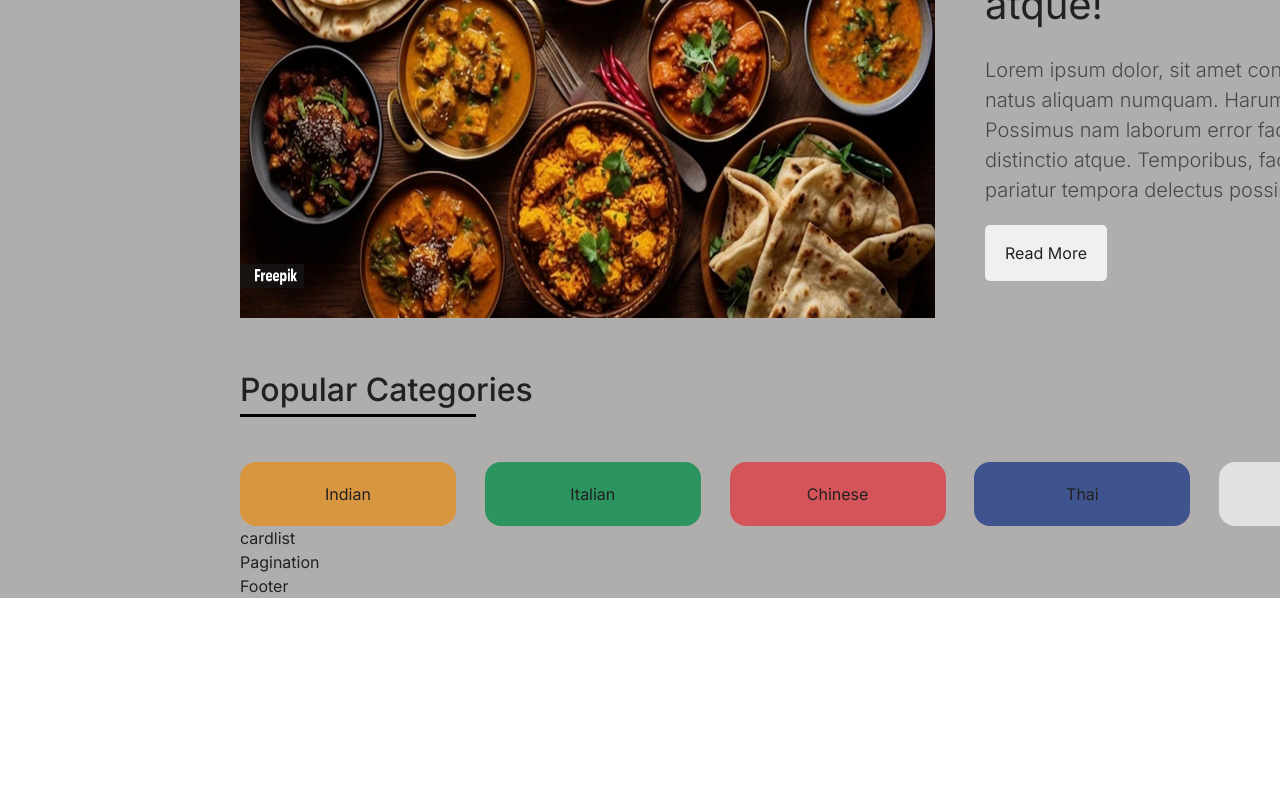
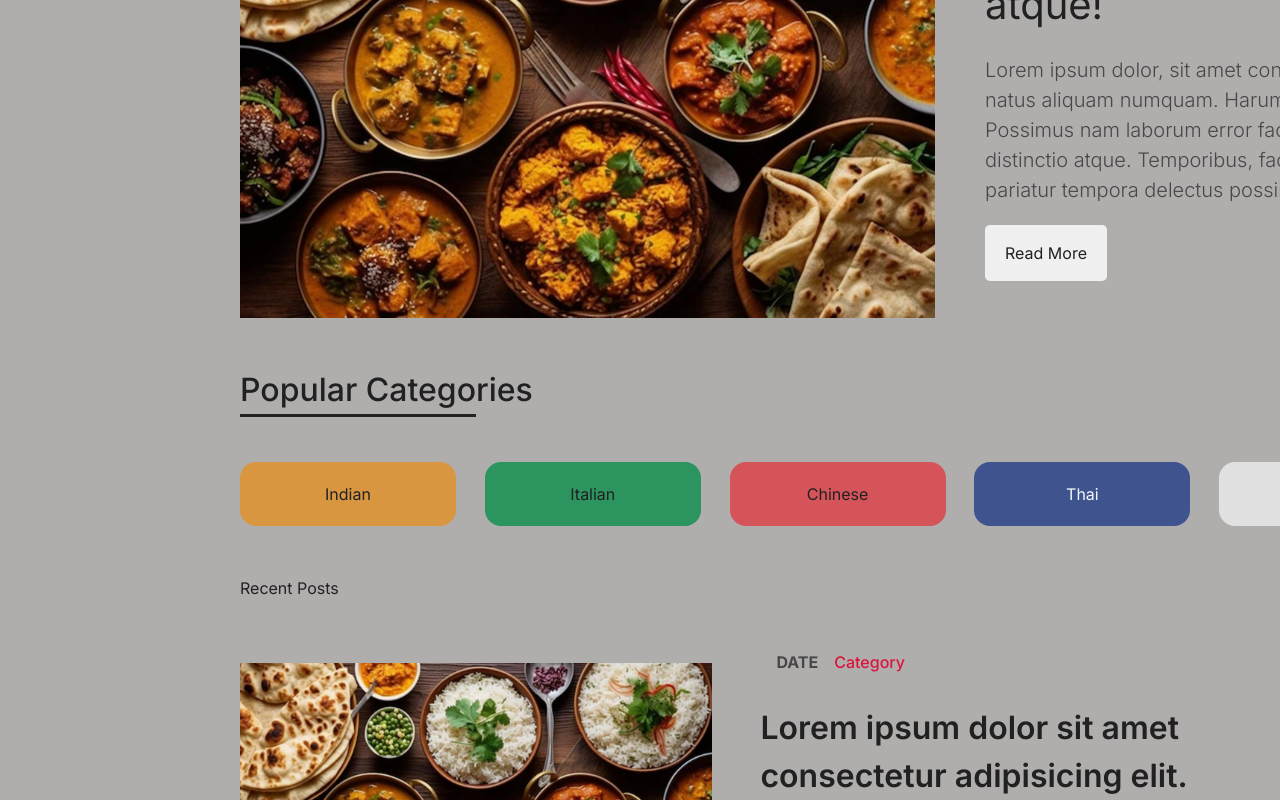
Before and after one commit to KarthikAkshaj/ownchef, a Next.js app: page / in a window 1280 px wide. Shown: the part 504-1304 px from the top of the page. Before the commit the page ends 1102 px from the top, so only its background shows below. Built offline with nearby package versions, Linux system fonts and the light colour scheme.

Commit message:
Feat: Completed card component

```diff
--- /dev/null
+++ b/app/Components/Card/Card.module.css
@@ -0,0 +1,53 @@
+.container {
+    margin-bottom: 3rem;
+    display: flex;
+    align-items: center;
+    gap: 3rem;
+}
+
+.imageContainer {
+    flex: 1;
+    height: 21rem;
+    /* width: auto; */
+    position: relative;
+}
+
+.image {
+    object-fit: cover;
+}
+
+.textContainer {
+    flex: 1;
+    display: flex;
+    flex-direction: column;
+    gap: 30px;
+}
+
+.date {
+    color: var(--softTextColor);
+    margin: 1rem;
+    font-weight: 700;
+
+}
+
+.category {
+    color: crimson;
+    font-weight: 500;
+}
+
+.desc {
+    font-size: 18px;
+    font-weight: 300;
+    color: var(--softTextColor);
+}
+
+.link {
+    border-bottom: 4px solid #14a3dc;
+    width: max-content;
+    padding: 2px 0px;
+}
+
+.title{
+    font-size: xx-large;
+    font-weight: 600;
+}
--- /dev/null
+++ b/app/Components/Card/Card.tsx
@@ -0,0 +1,37 @@
+import React from "react";
+import style from "./Card.module.css";
+import Image from "next/image";
+import Link from "next/link";
+
+const Card = () => {
+  return (
+    <>
+      <div className={style.container}>
+        <div className={style.imageContainer}>
+          <Image src="/Food.jpg" alt="" fill className={style.image} />
+        </div>
+        <div className={style.textContainer}>
+          <div className={style.detail}>
+            <span className={style.date}>DATE</span>
+            <span className={style.category}>Category </span>
+          </div>
+          <Link href="/" className={style.title}>
+            <h1>
+              Lorem ipsum dolor sit amet consectetur adipisicing elit. Animi
+              modi nesciunt natus.
+            </h1>
+          </Link>
+          <p>
+            Lorem ipsum dolor sit amet consectetur adipisicing elit. Blanditiis
+            inventore temporibus impedit odio animi porro dolorem?
+          </p>
+          <Link href="/" className={style.link}>
+            <button>Read more</button>
+          </Link>
+        </div>
+      </div>
+    </>
+  );
+};
+
+export default Card;
--- a/app/Components/CardList/CardList.tsx
+++ b/app/Components/CardList/CardList.tsx
@@ -1,13 +1,24 @@
 import React from "react";
 import style from "./CardList.module.css";
 import Pagination from "../Pagination/Pagination";
+import Card from "../Card/Card";
 
 const CardList = () => {
   return (
     <>
       <div className={style.container}>
-        cardlist
-        < Pagination />
+        <h1 className={style.title}>
+          <span className={style.utxt}>Recent Po</span>sts
+        </h1>
+        <div className={style.posts}>
+          <Card />
+          <Card />
+          <Card />
+          <Card />
+          <Card />
+        </div>
+
+        <Pagination />
       </div>
     </>
   );
--- a/app/Components/CategoryList/CategoryList.module.css
+++ b/app/Components/CategoryList/CategoryList.module.css
@@ -38,10 +38,12 @@
 
 .category.thai {
     background-color: #00237da3;
+    color: aliceblue;
 }
 
 .category.japanese {
     background-color: #ffffffa1;
+    color: #000;
 }
 
 .category.spanish {
@@ -49,6 +51,7 @@
 }
 
 .utxt{
-    border-bottom: 3px solid #000;
+    border-bottom: 3px solid ;
     padding-bottom: 5px;
+    /* background-color: var(--bg); */
 }
--- a/app/Components/Featured/Featured.tsx
+++ b/app/Components/Featured/Featured.tsx
@@ -11,7 +11,7 @@ const Featured = () => {
         </h1>
         <div className={style.post}>
           <div className={style.imgContainer}>
-            <Image src="/Food.jpg" alt="" fill />
+            <Image src="/Food.jpg" alt="" fill className={style.image} />
           </div>
           <div className={style.textContainer}>
             <h1 className={style.postTitle}>
--- a/app/globals.css
+++ b/app/globals.css
@@ -18,6 +18,7 @@
 body {
   max-width: 100vw;
   /* background-color: var(--bg); */
+  /* overflow: hidden; */
 }
 
 a {
```
